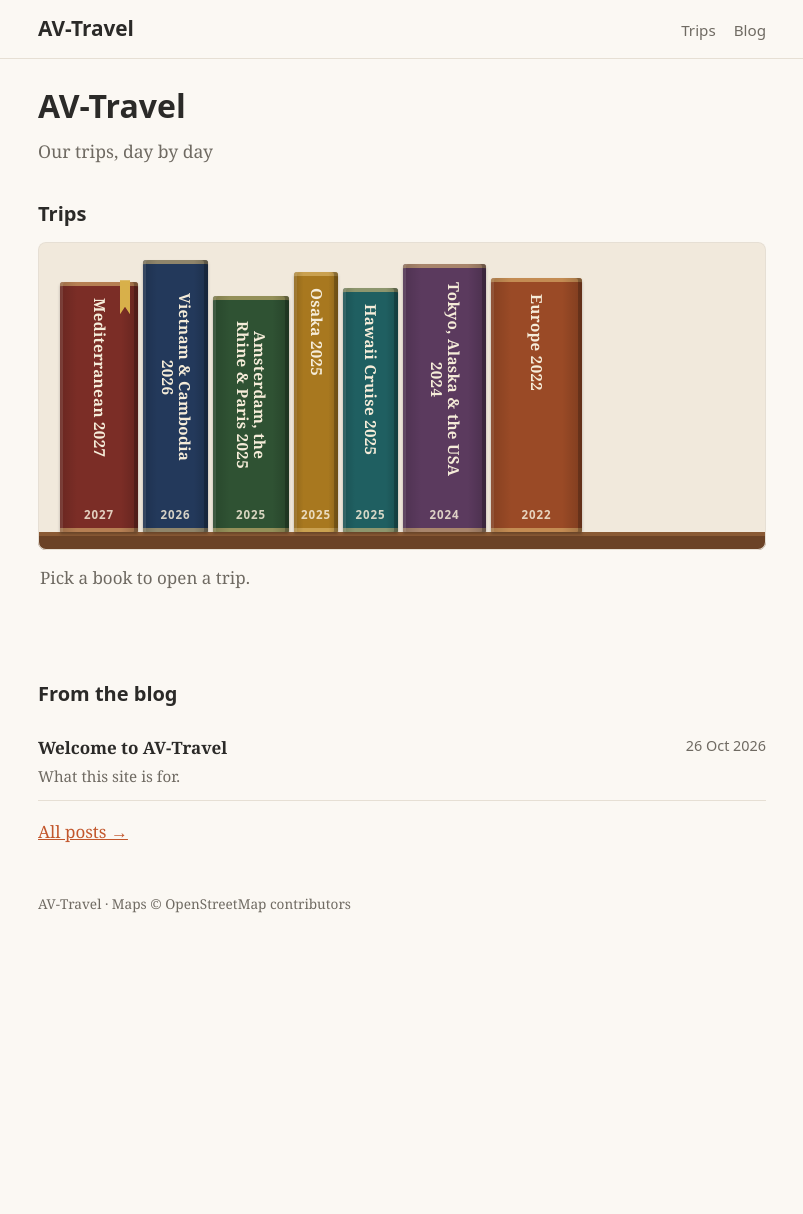
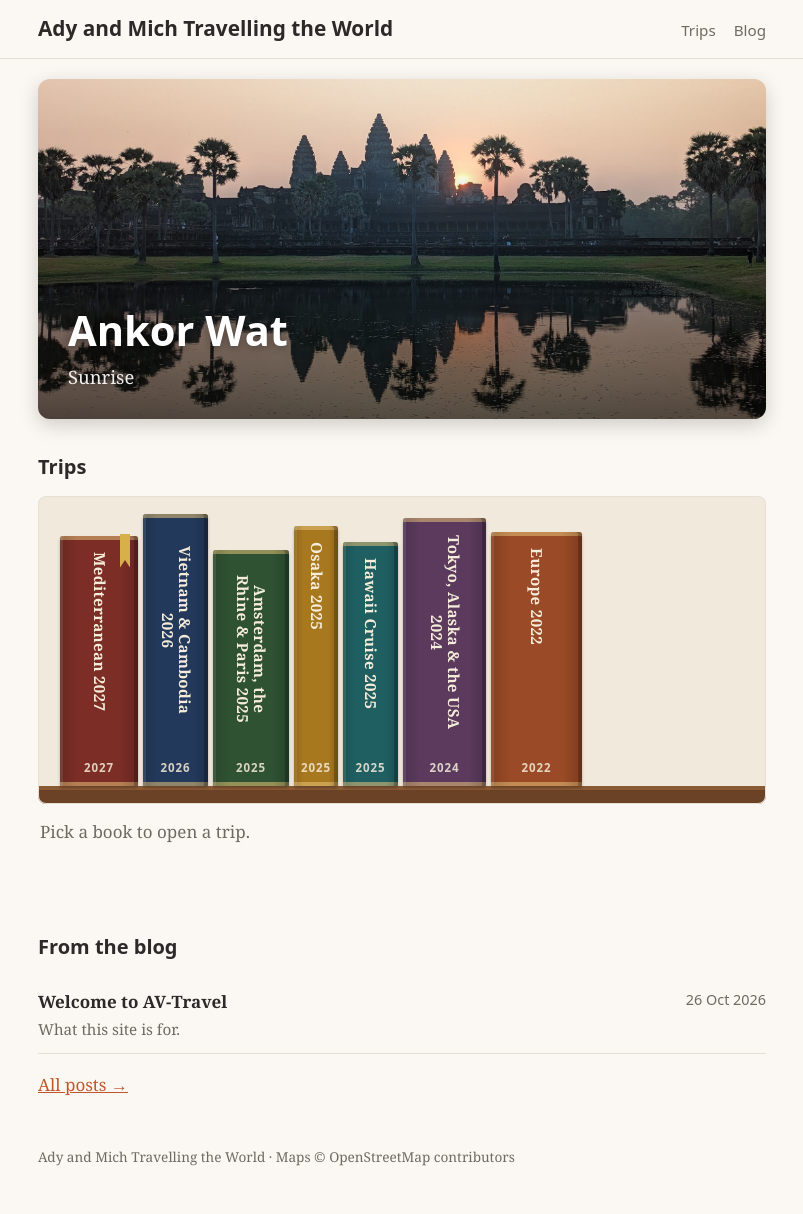
Before and after one commit to adrianv66/av-travel, a Jekyll site: the page built from index.html, in a window 1280 px wide. Shown: the whole page, without its empty margins (238-1041 px from the left). Built offline with Jekyll 4.4.1, drawn with Linux system fonts in a browser that asks for light colours; before the commit the page ends 960 px from its top, so only the background shows below that.

Commit message:
Hero Pic front page

```diff
--- a/_config.yml
+++ b/_config.yml
@@ -1,8 +1,14 @@
-title: AV-Travel
-description: Our trips, day by day
+title: Ady and Mich Travelling the World
+description: Our travels, Our experiences, day by day
 url: "https://travel.amvhome.net"
 baseurl: ""
 timezone: Australia/Sydney
+
+# Front page banner. Leave hero_title / hero_subtitle blank to use title / description above.
+# hero_image: a wide landscape photo in /images, about 2000px wide, e.g. /images/hero.jpg (blank = no photo).
+hero_title: "Ankor Wat"
+hero_subtitle: "Sunrise"
+hero_image: "/images/hero.jpg"
 
 # Each trip's days live in <trip>/_posts/, blog posts in blog/_posts/.
 # The folder becomes the post's category, which is the first part of its address:
--- a/assets/style.css
+++ b/assets/style.css
@@ -185,3 +185,27 @@ h2 { font-size: 1.25rem; margin-top: 36px; }
   .book { height: calc(var(--h) - 40px); }
   .book-title { font-size: .85rem; max-height: calc(var(--h) - 110px); }
 }
+
+/* ---- Front page photo banner ---- */
+.hero {
+  position: relative;
+  min-height: 340px;
+  margin: -8px 0 8px;
+  border-radius: 12px;
+  overflow: hidden;
+  display: flex; align-items: flex-end;
+  background: #3a3a3a var(--hero) center / cover no-repeat;
+  box-shadow: 0 6px 20px rgba(0,0,0,.18);
+}
+.hero::after {   /* darkens the bottom of the photo so the words stay readable */
+  content: ""; position: absolute; inset: 0;
+  background: linear-gradient(to top, rgba(0,0,0,.62) 0%, rgba(0,0,0,.25) 45%, rgba(0,0,0,0) 75%);
+}
+.hero-text { position: relative; z-index: 1; padding: 28px 30px; color: #fff; }
+.hero-text h1 { font-size: 2.6rem; margin: 0 0 6px; text-shadow: 0 2px 10px rgba(0,0,0,.35); }
+.hero-text p { margin: 0; font-size: 1.15rem; opacity: .92; text-shadow: 0 1px 6px rgba(0,0,0,.4); }
+@media (max-width: 520px) {
+  .hero { min-height: 240px; border-radius: 10px; }
+  .hero-text { padding: 20px; }
+  .hero-text h1 { font-size: 1.9rem; }
+}
--- a/index.html
+++ b/index.html
@@ -1,10 +1,21 @@
 ---
 layout: default
 ---
+{%- assign hero_title = site.hero_title | default: site.title -%}
+{%- assign hero_subtitle = site.hero_subtitle | default: site.description -%}
+{%- if site.hero_image and site.hero_image != "" -%}
+<section class="hero" style="--hero: url('{{ site.hero_image | relative_url }}');">
+  <div class="hero-text">
+    <h1>{{ hero_title }}</h1>
+    <p>{{ hero_subtitle }}</p>
+  </div>
+</section>
+{%- else -%}
 <section class="intro">
-  <h1>{{ site.title }}</h1>
-  <p class="lead">{{ site.description }}</p>
+  <h1>{{ hero_title }}</h1>
+  <p class="lead">{{ hero_subtitle }}</p>
 </section>
+{%- endif -%}
 
 <section id="trips">
   <h2>Trips</h2>
```
Also changed, not shown: images/hero.jpg (added).
